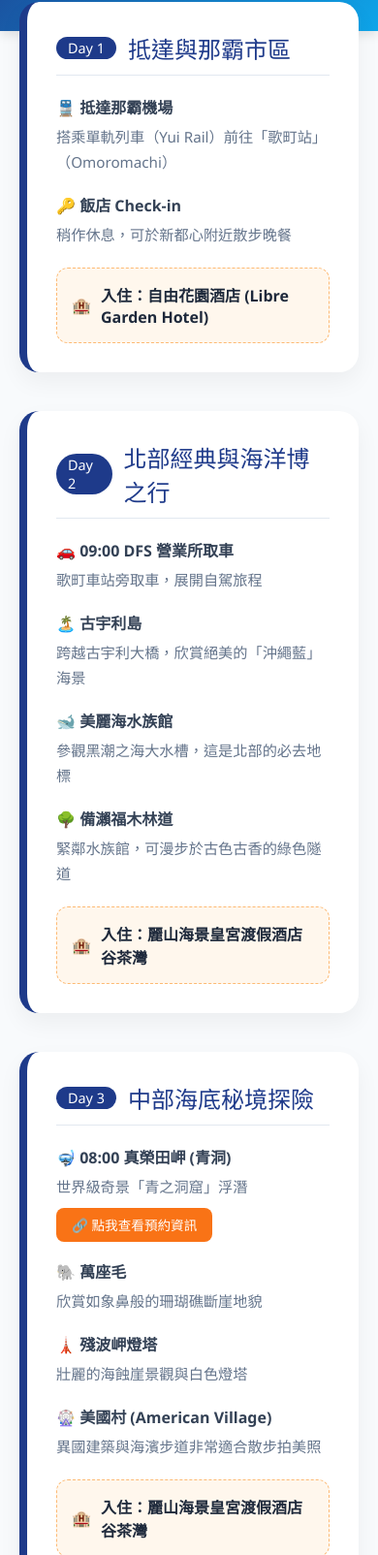
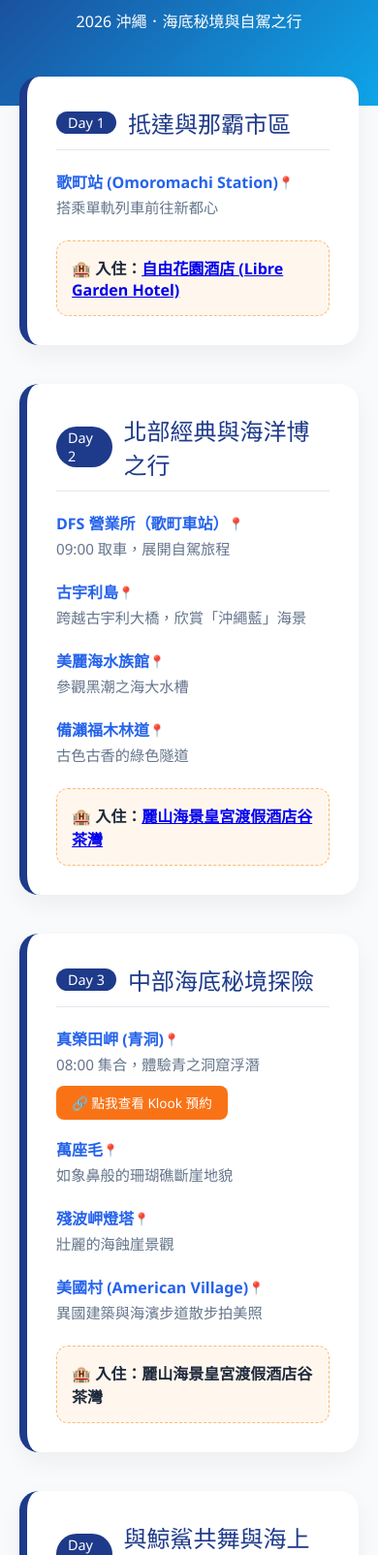
Before and after one commit to alice83324/okinawa-trip-2026, a plain HTML site: page index.html in a window 390 px wide. Shown: the part 137-1741 px from the top of the page at 97% size. Drawn offline with Linux system fonts and the light colour scheme.

Commit message:
Update index.html

```diff
--- a/index.html
+++ b/index.html
@@ -6,13 +6,12 @@
     <title>沖繩夏日冒險．5日自駕遊</title>
     <style>
         :root {
-            --primary: #1e3a8a; /* 深藍色 */
-            --accent: #0ea5e9;  /* 亮藍色 */
+            --primary: #1e3a8a;
+            --accent: #0ea5e9;
             --bg-color: #f8fafc;
             --card-bg: #ffffff;
-            --tag-bg: #e0f2fe;
-            --tag-text: #0369a1;
-            --link-btn: #f97316; /* 橘色按鈕 */
+            --link-btn: #f97316;
+            --map-link: #2563eb;
         }
 
         body {
@@ -28,11 +27,7 @@
             color: white;
             padding: 60px 20px;
             text-align: center;
-            box-shadow: 0 4px 10px rgba(0,0,0,0.1);
         }
-
-        header h1 { margin: 0; font-size: 2.5rem; letter-spacing: 2px; }
-        header p { opacity: 0.9; margin-top: 10px; font-weight: 300; }
 
         .main-container {
             max-width: 800px;
@@ -73,11 +68,21 @@
             line-height: 1.7;
         }
 
-        .item-title {
+        .map-link {
             font-weight: 600;
-            color: #334155;
-            display: block;
-            margin-bottom: 4px;
+            color: var(--map-link);
+            text-decoration: none;
+            display: inline-flex;
+            align-items: center;
+        }
+
+        .map-link:hover {
+            text-decoration: underline;
+        }
+
+        .map-link::after {
+            content: ' 📍';
+            font-size: 0.8em;
         }
 
         .item-desc {
@@ -96,12 +101,6 @@
             border-radius: 8px;
             font-size: 0.85rem;
             margin-top: 8px;
-            transition: all 0.2s;
-        }
-
-        .booking-btn:hover {
-            background-color: #ea580c;
-            transform: scale(1.05);
         }
 
         .hotel-box {
@@ -110,22 +109,12 @@
             padding: 15px;
             border-radius: 12px;
             margin-top: 20px;
-            display: flex;
-            align-items: center;
         }
-
-        .hotel-box i { margin-right: 10px; font-style: normal; }
 
         footer {
             text-align: center;
             padding: 40px;
             color: #94a3b8;
-            font-size: 0.9rem;
-        }
-
-        @media (max-width: 600px) {
-            header { padding: 40px 15px; }
-            header h1 { font-size: 1.8rem; }
         }
     </style>
 </head>
@@ -141,99 +130,95 @@
     <div class="day-section">
         <div class="day-title"><span>Day 1</span> 抵達與那霸市區</div>
         <div class="item">
-            <span class="item-title">🚆 抵達那霸機場</span>
-            <span class="item-desc">搭乘單軌列車（Yui Rail）前往「歌町站」（Omoromachi）</span>
-        </div>
-        <div class="item">
-            <span class="item-title">🔑 飯店 Check-in</span>
-            <span class="item-desc">稍作休息，可於新都心附近散步晚餐</span>
+            <a class="map-link" href="https://www.google.com/maps/search/?api=1&query=Omoromachi+Station" target="_blank">歌町站 (Omoromachi Station)</a>
+            <span class="item-desc">搭乘單軌列車前往新都心</span>
         </div>
         <div class="hotel-box">
-            <i>🏨</i> <strong>入住：自由花園酒店 (Libre Garden Hotel)</strong>
+            🏨 <strong>入住：<a href="https://www.google.com/maps/search/?api=1&query=Libre+Garden+Hotel+Okinawa" target="_blank">自由花園酒店 (Libre Garden Hotel)</a></strong>
         </div>
     </div>
 
     <div class="day-section">
         <div class="day-title"><span>Day 2</span> 北部經典與海洋博之行</div>
         <div class="item">
-            <span class="item-title">🚗 09:00 DFS 營業所取車</span>
-            <span class="item-desc">歌町車站旁取車，展開自駕旅程</span>
+            <a class="map-link" href="https://www.google.com/maps/search/?api=1&query=DFS+Galleria+Okinawa+Rental+Car" target="_blank">DFS 營業所（歌町車站）</a>
+            <span class="item-desc">09:00 取車，展開自駕旅程</span>
         </div>
         <div class="item">
-            <span class="item-title">🏝️ 古宇利島</span>
-            <span class="item-desc">跨越古宇利大橋，欣賞絕美的「沖繩藍」海景</span>
+            <a class="map-link" href="https://www.google.com/maps/search/?api=1&query=Kouri+Island" target="_blank">古宇利島</a>
+            <span class="item-desc">跨越古宇利大橋，欣賞「沖繩藍」海景</span>
         </div>
         <div class="item">
-            <span class="item-title">🐋 美麗海水族館</span>
-            <span class="item-desc">參觀黑潮之海大水槽，這是北部的必去地標</span>
+            <a class="map-link" href="https://www.google.com/maps/search/?api=1&query=Okinawa+Churaumi+Aquarium" target="_blank">美麗海水族館</a>
+            <span class="item-desc">參觀黑潮之海大水槽</span>
         </div>
         <div class="item">
-            <span class="item-title">🌳 備瀨福木林道</span>
-            <span class="item-desc">緊鄰水族館，可漫步於古色古香的綠色隧道</span>
+            <a class="map-link" href="https://www.google.com/maps/search/?api=1&query=Bise+Fukugi+Tree+Road" target="_blank">備瀨福木林道</a>
+            <span class="item-desc">古色古香的綠色隧道</span>
         </div>
         <div class="hotel-box">
-            <i>🏨</i> <strong>入住：麗山海景皇宮渡假酒店谷茶灣</strong>
+            🏨 <strong>入住：<a href="https://www.google.com/maps/search/?api=1&query=Rizzan+Sea-Park+Hotel+Tancha-Bay" target="_blank">麗山海景皇宮渡假酒店谷茶灣</a></strong>
         </div>
     </div>
 
     <div class="day-section">
         <div class="day-title"><span>Day 3</span> 中部海底秘境探險</div>
         <div class="item">
-            <span class="item-title">🤿 08:00 真榮田岬 (青洞)</span>
-            <span class="item-desc">世界級奇景「青之洞窟」浮潛</span>
-            <a href="https://s.klook.com/c/mXkYQ9Dn1Q" target="_blank" class="booking-btn">🔗 點我查看預約資訊</a>
+            <a class="map-link" href="https://www.google.com/maps/search/?api=1&query=Cape+Maeda" target="_blank">真榮田岬 (青洞)</a>
+            <span class="item-desc">08:00 集合，體驗青之洞窟浮潛</span>
+            <a href="https://s.klook.com/c/mXkYQ9Dn1Q" target="_blank" class="booking-btn">🔗 點我查看 Klook 預約</a>
         </div>
         <div class="item">
-            <span class="item-title">🐘 萬座毛</span>
-            <span class="item-desc">欣賞如象鼻般的珊瑚礁斷崖地貌</span>
+            <a class="map-link" href="https://www.google.com/maps/search/?api=1&query=Cape+Manzamo" target="_blank">萬座毛</a>
+            <span class="item-desc">如象鼻般的珊瑚礁斷崖地貌</span>
         </div>
         <div class="item">
-            <span class="item-title">🗼 殘波岬燈塔</span>
-            <span class="item-desc">壯麗的海蝕崖景觀與白色燈塔</span>
+            <a class="map-link" href="https://www.google.com/maps/search/?api=1&query=Cape+Zanpa+Lighthouse" target="_blank">殘波岬燈塔</a>
+            <span class="item-desc">壯麗的海蝕崖景觀</span>
         </div>
         <div class="item">
-            <span class="item-title">🎡 美國村 (American Village)</span>
-            <span class="item-desc">異國建築與海濱步道非常適合散步拍美照</span>
+            <a class="map-link" href="https://www.google.com/maps/search/?api=1&query=Mihama+American+Village" target="_blank">美國村 (American Village)</a>
+            <span class="item-desc">異國建築與海濱步道散步拍美照</span>
         </div>
         <div class="hotel-box">
-            <i>🏨</i> <strong>入住：麗山海景皇宮渡假酒店谷茶灣</strong>
+            🏨 <strong>入住：麗山海景皇宮渡假酒店谷茶灣</strong>
         </div>
     </div>
 
     <div class="day-section">
         <div class="day-title"><span>Day 4</span> 與鯨鯊共舞與海上夕陽</div>
         <div class="item">
-            <span class="item-title">🦈 08:30 讀谷村鯨鯊浮潛</span>
-            <span class="item-desc">(Optional) 近距離感受海洋霸主的震撼</span>
-            <a href="https://s.klook.com/c/7Xd0LD22yJ" target="_blank" class="booking-btn">🔗 點我查看預約資訊</a>
+            <a class="map-link" href="https://www.google.com/maps/search/?api=1&query=Yomitan+Whale+Shark+Snorkeling" target="_blank">讀谷村鯨鯊浮潛點</a>
+            <span class="item-desc">08:30 (Optional) 近距離感受震撼</span>
+            <a href="https://s.klook.com/c/7Xd0LD22yJ" target="_blank" class="booking-btn">🔗 點我查看 Klook 預約</a>
         </div>
         <div class="item">
             <span class="item-title">🏖️ 飯店休息與設施體驗</span>
-            <span class="item-desc">享受 Rizzan Sea-Park 飯店的沙灘與泳池</span>
+            <span class="item-desc">享受飯店的沙灘與泳池</span>
         </div>
         <div class="item">
             <span class="item-title">🛶 夕陽皮划艇 (Sunset Kayak)</span>
-            <span class="item-desc">在海面上迎接最美的落日餘暉</span>
-            <a href="https://s.klook.com/c/xXWqVG_Q36" target="_blank" class="booking-btn">🔗 點我查看預約資訊</a>
+            <span class="item-desc">在海面上迎接落日餘暉</span>
+            <a href="https://s.klook.com/c/xXWqVG_Q36" target="_blank" class="booking-btn">🔗 點我查看 Klook 預約</a>
         </div>
         <div class="hotel-box">
-            <i>🏨</i> <strong>入住：麗山海景皇宮渡假酒店谷茶灣</strong>
+            🏨 <strong>入住：麗山海景皇宮渡假酒店谷茶灣</strong>
         </div>
     </div>
 
     <div class="day-section">
         <div class="day-title"><span>Day 5</span> 南部人文歷史與歸途</div>
         <div class="item">
-            <span class="item-title">🌊 知念岬公園</span>
+            <a class="map-link" href="https://www.google.com/maps/search/?api=1&query=Chinen+Misaki+Park" target="_blank">知念岬公園</a>
             <span class="item-desc">欣賞無死角的太平洋海景</span>
         </div>
         <div class="item">
-            <span class="item-title">✈️ 瀨長島 Umikaji Terrace</span>
-            <span class="item-desc">機場附近的小希臘，近距離看飛機起降</span>
+            <a class="map-link" href="https://www.google.com/maps/search/?api=1&query=Senagajima+Umikaji+Terrace" target="_blank">瀨長島 Umikaji Terrace</a>
+            <span class="item-desc">機場附近的小希臘，看飛機起降</span>
         </div>
         <div class="item">
-            <span class="item-title">🏁 那霸機場</span>
-            <span class="item-desc">還車手續辦理，帶著滿滿回憶返台</span>
+            <a class="map-link" href="https://www.google.com/maps/search/?api=1&query=Naha+Airport" target="_blank">那霸機場 (OKA)</a>
+            <span class="item-desc">還車手續辦理，準備返台</span>
         </div>
     </div>
 
```
